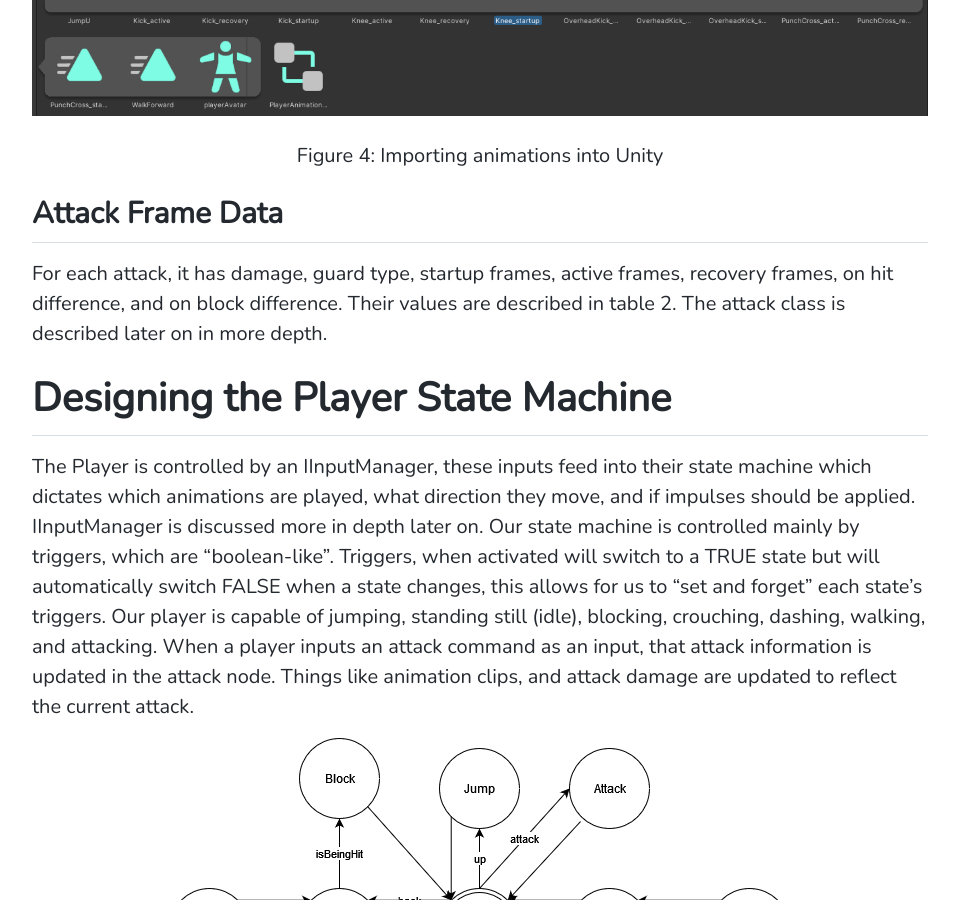
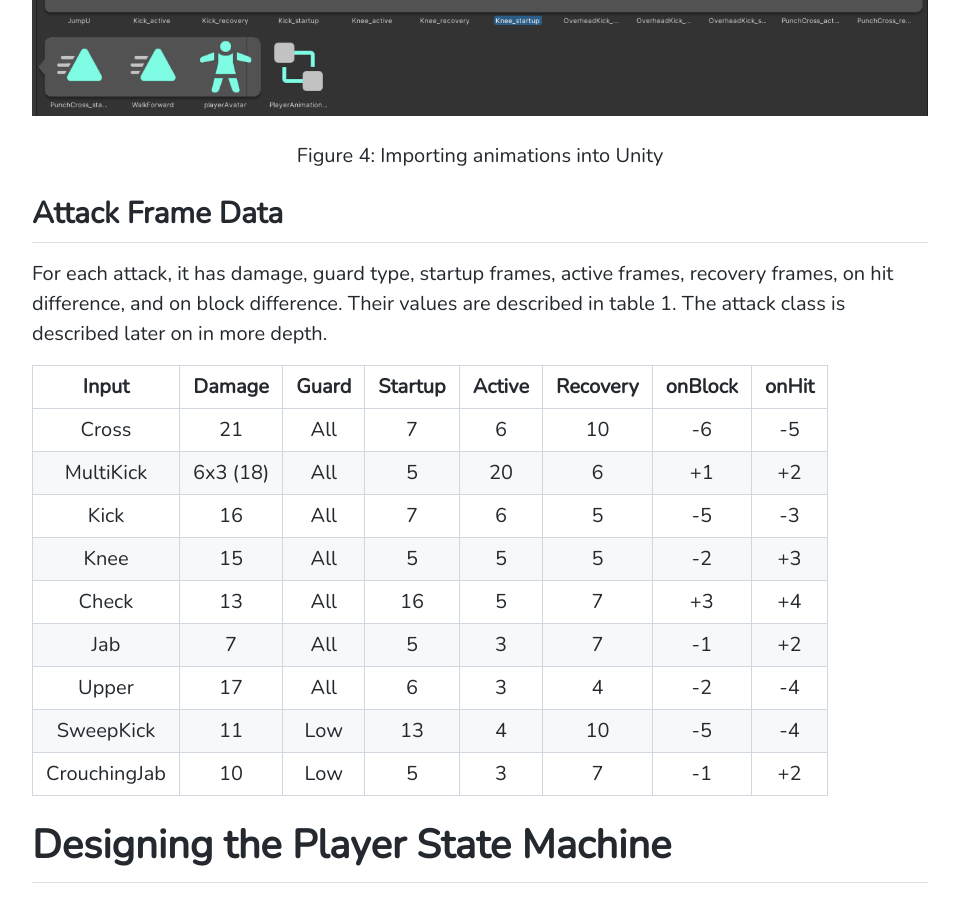
Before and after one commit to AidanJohnston/AidanJohnston.github.io, a Jekyll site: the page built from _posts/2022-03-24-FightingGame.md, in a window 1280 px wide and 900 px high, scrolled down 4280 px. Shown: the whole window, without its empty margins (160-1119 px from the left). Built offline with Jekyll 4.4.1, drawn with Linux system fonts in a browser that asks for light colours; some of the changed text lies outside the part shown.

Commit message:
add table

```diff
--- a/_posts/2022-03-24-FightingGame.md
+++ b/_posts/2022-03-24-FightingGame.md
@@ -74,7 +74,19 @@ Figure 4: Importing animations into Unity
 
 
 ## Attack Frame Data
-For each attack, it has damage, guard type, startup frames, active frames, recovery frames, on hit difference, and on block difference.  Their values are described in table 2.  The attack class is described later on in more depth.
+For each attack, it has damage, guard type, startup frames, active frames, recovery frames, on hit difference, and on block difference.  Their values are described in table 1.  The attack class is described later on in more depth.
+
+|     Input    |  Damage  | Guard | Startup | Active | Recovery | onBlock | onHit |
+|:------------:|:--------:|:-----:|:-------:|:------:|:--------:|:-------:|:-----:|
+|     Cross    |    21    |  All  |    7    |    6   |    10    |    -6   |   -5  |
+|   MultiKick  | 6x3 (18) |  All  |    5    |   20   |     6    |    +1   |   +2  |
+|     Kick     |    16    |  All  |    7    |    6   |     5    |    -5   |   -3  |
+|     Knee     |    15    |  All  |    5    |    5   |     5    |    -2   |   +3  |
+|     Check    |    13    |  All  |    16   |    5   |     7    |    +3   |   +4  |
+|      Jab     |     7    |  All  |    5    |    3   |     7    |    -1   |   +2  |
+|     Upper    |    17    |  All  |    6    |    3   |     4    |    -2   |   -4  |
+|   SweepKick  |    11    |  Low  |    13   |    4   |    10    |    -5   |   -4  |
+| CrouchingJab |    10    |  Low  |    5    |    3   |     7    |    -1   |   +2  |
 
 # Designing the Player State Machine
 The Player is controlled by an IInputManager, these inputs feed into their state machine which dictates which animations are played, what direction they move, and if impulses should be applied.  IInputManager is discussed more in depth later on.  Our state machine is controlled mainly by triggers, which are “boolean-like”.  Triggers, when activated will switch to a TRUE state but will automatically switch FALSE when a state changes, this allows for us to “set and forget” each state's triggers.  Our player is capable of jumping, standing still (idle), blocking, crouching, dashing, walking, and attacking.  When a player inputs an attack command as an input, that attack information is updated in the attack node.  Things like animation clips, and attack damage are updated to reflect the current attack.
@@ -202,6 +214,15 @@ Figure 10: The agents inputs
 In total when controlling the player in the game there are seven different buttons to press.  Up, down, left, right, attack1, attack2, and block.
 The agent outputs five continuous variables between -1 and 1.  These values are used to determine the buttons pressed for the agent.  Because a float value cant directly be used to determine if a button has been pressed, we used thresholds for determining if the agent wanted to press the button.  The values for up and down, and left and right were used from the same continuous output; you can’t move left and right at the same time.
 
+| Continuous Variable |  Button  | Threshold |
+|:-------------------:|:--------:|:---------:|
+|      Horizontal     |   Left   |   < -0.4  |
+|      Horizontal     |   Right  |   > 0.4   |
+|       Vertical      |    Up    |   > 0.75  |
+|       Vertical      |   Down   |  < -0.125 |
+|       Attack 1      | Attack 1 |   > 0.75  |
+|       Attack 2      | Attack 2 |   > 0.75  |
+
 ## Training Multiple Matches
 When training matches inside the unity environment, first a previously stored model from the model buffer is selected.  This model plays the game through inference and plays against the most recent policy which is actively training.  When the round ends, the most recent ELO policies are updated.
 
@@ -226,6 +247,13 @@ Initially when designing the reward function we decided to start with a spare re
 As we tested we decided to introduce smaller rewards when the agent lands a hit or gets hit.  We picked a small value for this to not overshadow the agent's primary goal of winning the match.
 In the end the following extrinsic rewards were defined for the agent:
 
+|   Action   | Reward |
+|:----------:|:------:|
+|  Land Hit  |  + 0.01  |
+|   Get Hit  |  - 0.01  |
+| Lose Match |   + 1   |
+|  Win Match |    - 1   |
+
 ## Curiosity Reward
 Along with extrinsic reward, the agent also receives intrinsic rewards in the form of curisocity.  ML-Agents implements [6]. In short, the agent receives small intrinsic rewards for encountering states which are surprising to it.  Along with this, the goal is to filter unnecessary noise from the agent's state.
 
```
